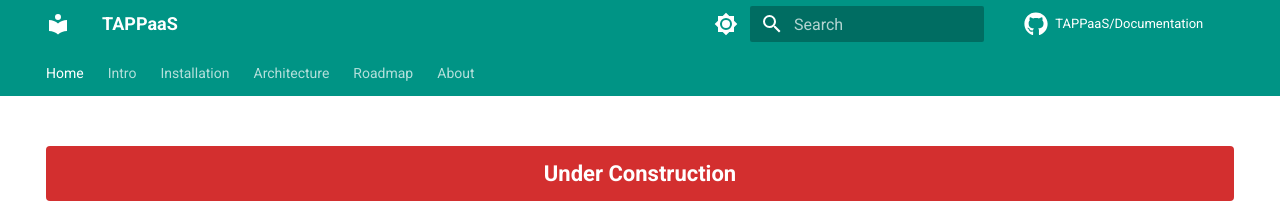
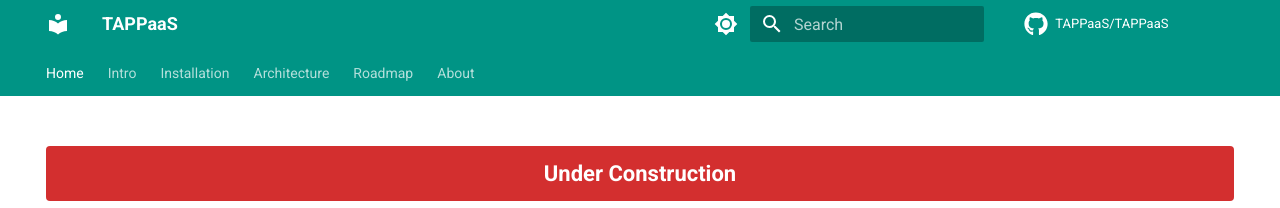
Before and after one commit to TAPPaaS/Documentation, an MkDocs documentation site: the page built from docs/index.md, in a window 1280 px wide. Shown: the top 208 px of the page. Built offline with MkDocs 1.6.1 and Material for MkDocs 9.7.7, drawn with Linux system fonts in a browser that asks for light colours; comment, search, counter and statistics services are not loaded.

Commit message:
Point GitHub link to TAPPaaS/TAPPaaS repository

```diff
--- a/mkdocs.yml
+++ b/mkdocs.yml
@@ -7,9 +7,9 @@ site_description: Open Source Platform as a Service - Documentation and Resource
 site_author: TAPPaaS Community
 
 # Repository
-repo_name: TAPPaaS/Documentation
-repo_url: https://github.com/TAPPaaS/Documentation
-edit_uri: edit/main/docs/
+repo_name: TAPPaaS/TAPPaaS
+repo_url: https://github.com/TAPPaaS/TAPPaaS
+edit_uri: ""
 
 # Copyright
 copyright: Copyright &copy; 2026 TAPPaaS Contributors | Licensed under MPL 2.0
```
